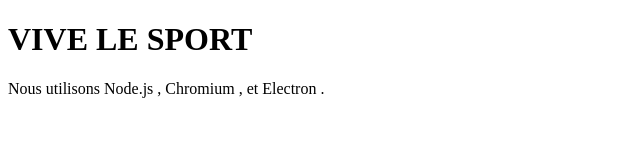
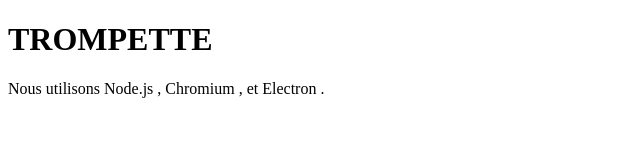
Before and after one commit to ElConcombritos/electron-update, an Electron app: page index.html in a window 800 px wide. Shown: the whole page, without its empty margins (0-640 px from the left). Drawn offline with Linux system fonts and the light colour scheme.

Commit message:
new version

```diff
--- a/index.html
+++ b/index.html
@@ -8,7 +8,7 @@
     <title>Hello World!</title>
   </head>
   <body>
-    <h1>VIVE LE SPORT</h1>
+    <h1>TROMPETTE</h1>
     Nous utilisons Node.js <span id="node-version"></span>,
     Chromium <span id="chrome-version"></span>,
     et Electron <span id="electron-version"></span>.
--- a/package.json
+++ b/package.json
@@ -1,6 +1,6 @@
 {
   "name": "bite",
-  "version": "1.0.6",
+  "version": "1.0.7",
   "description": "bite",
   "main": "main.js",
   "repository": "https://github.com/ElConcombritos/grossemerde",
```
